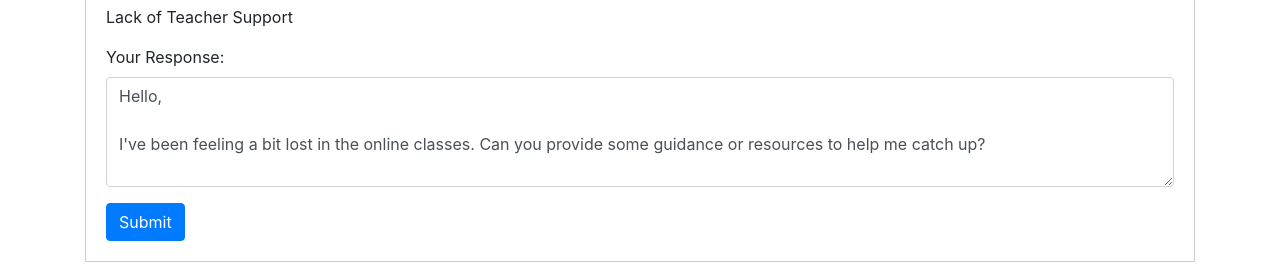
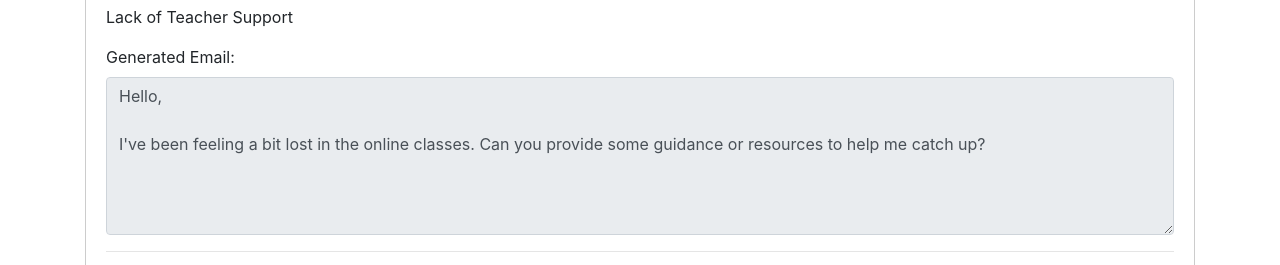
Before and after one commit to Ziweiviv/interactive-email-trainer, a plain HTML site: page index.html in a window 1280 px wide. Both pictures are taken after a click on the button "Press Start to Generate Scenario". Shown: the part 485-750 px from the top of the page. Drawn offline with nearby package versions, Linux system fonts and the light colour scheme.

Commit message:
fix bugs

```diff
--- a/index.html
+++ b/index.html
@@ -26,6 +26,11 @@
             <h2>Scenario</h2>
             <p id="scenarioDescription">Loading...</p>
             <div class="form-group">
+                <label for="generatedEmail">Generated Email:</label>
+                <textarea id="generatedEmail" class="form-control" rows="6" readonly></textarea>
+            </div>
+            <hr>
+            <div class="form-group">
                 <label for="userInput">Your Response:</label>
                 <textarea id="userInput" class="form-control" rows="4" placeholder="Write your response here"></textarea>
             </div>
--- a/script.js
+++ b/script.js
@@ -45,7 +45,10 @@ function generateEmail(scenario) {
         ]
     };
 
-    return emails[scenario][Math.floor(Math.random() * 3)];
+
+const emailOptions = emails[scenario];
+const randomIndex = Math.floor(Math.random() * emailOptions.length);
+return [emailOptions[randomIndex], randomIndex];
 }
 
 function startSimulation() {
@@ -54,12 +57,18 @@ function startSimulation() {
 scenarioDescription.textContent = scenario;
 document.getElementById('scenario').classList.remove('hidden');
 document.getElementById('feedback').classList.add('hidden');
-    const emailContent = generateEmail(scenario);
-    document.getElementById('userInput').value = emailContent; // Fixed this line
+
+// Call generateEmail and set the email content
+const [emailContent, emailIndex] = generateEmail(scenario);
+document.getElementById('generatedEmail').value = emailContent;
+
+// Store the selected email index for evaluation
+document.getElementById('generatedEmail').setAttribute('data-email-index', emailIndex);
 }
 
 function evaluateResponse() {
 const userInput = document.getElementById('userInput').value;
+const emailIndex = document.getElementById('userInput').getAttribute('data-email-index');
 const feedbackSection = document.getElementById('feedback');
 feedbackSection.innerHTML = `<h2>Feedback</h2>
 <p>Your response:</p>
```
Lines whose indentation alone changed are shown as unchanged.
